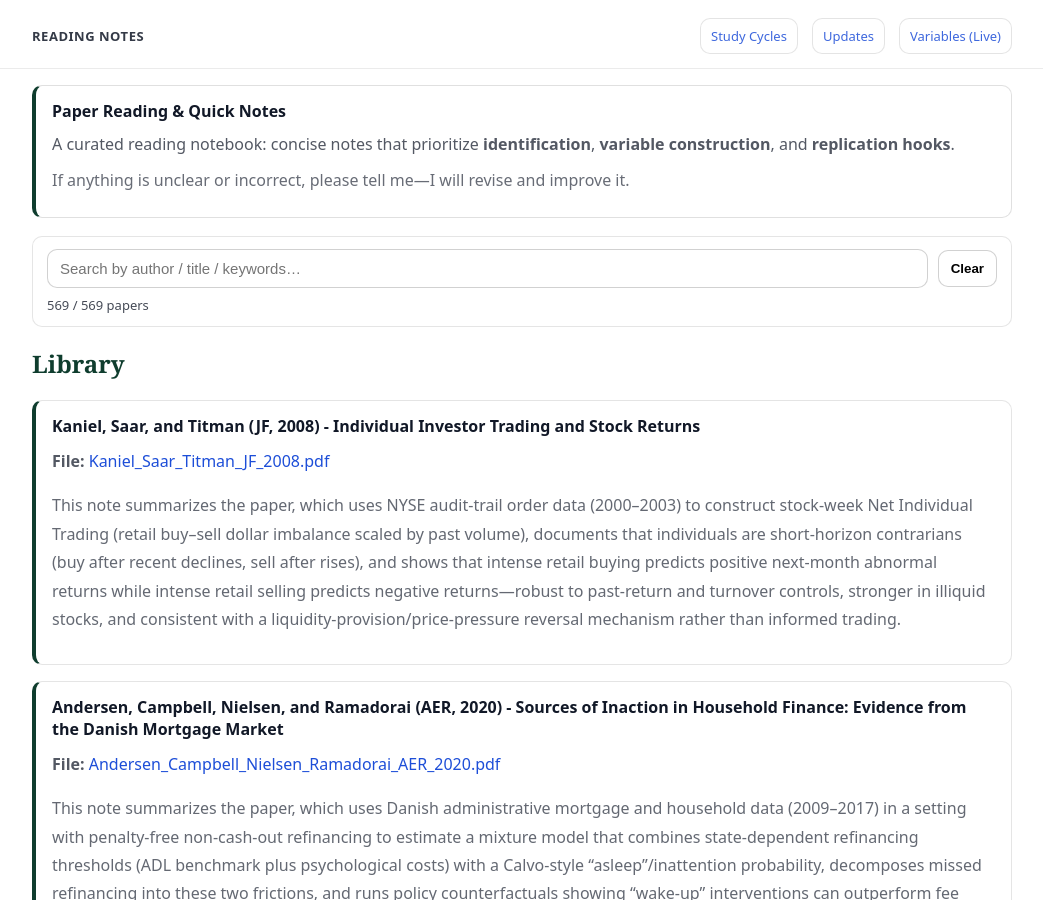
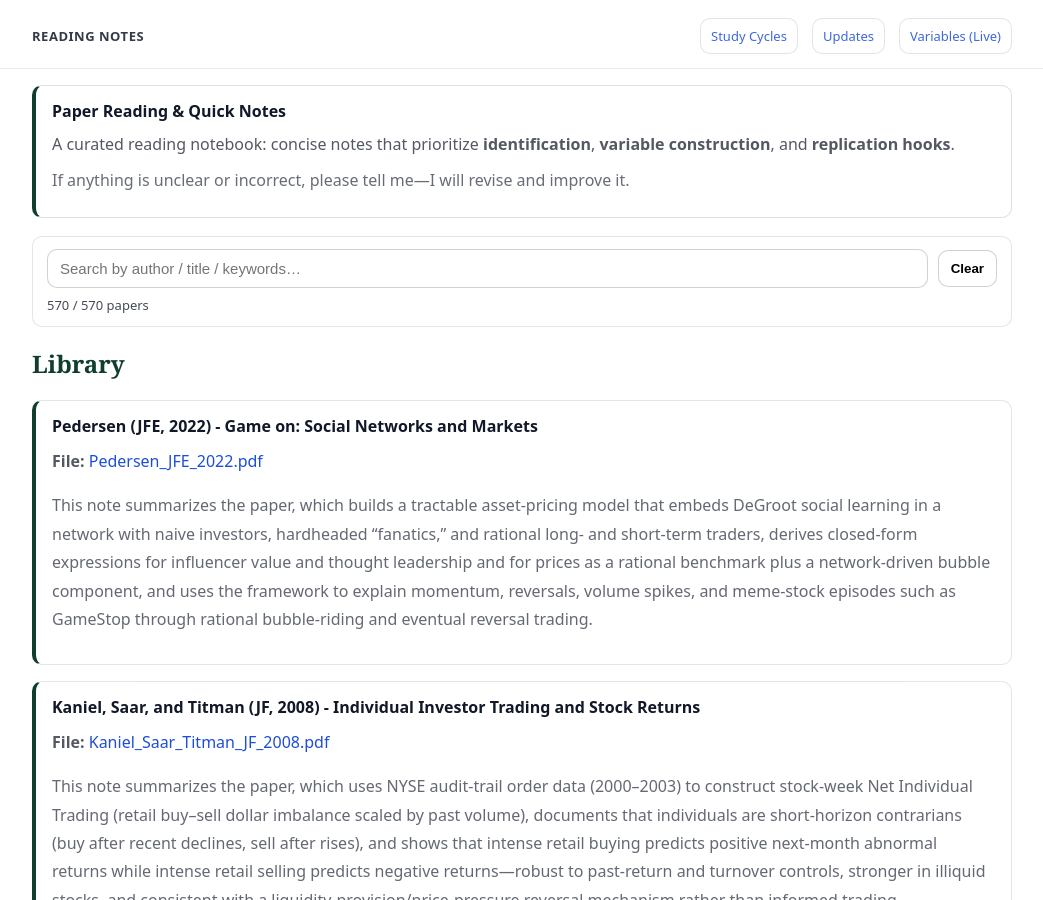
Before and after one commit to yaxinzn/study-archive, a Jekyll site: the page built from reading/index.md, in a window 1280 px wide and 900 px high. Shown: the whole window, without its empty margins (118-1161 px from the left). Built offline with Jekyll 4.4.1, drawn with Linux system fonts in a browser that asks for light colours.

Commit message:
Reading: add/update Pedersen_JFE_2022.pdf

```diff
--- a/_data/reading.yml
+++ b/_data/reading.yml
@@ -1,3 +1,7 @@
+- title: "Pedersen (JFE, 2022) - Game on: Social Networks and Markets"
+  file: "Pedersen_JFE_2022.pdf"
+  desc: "This note summarizes the paper, which builds a tractable asset-pricing model that embeds DeGroot social learning in a network with naive investors, hardheaded “fanatics,” and rational long- and short-term traders, derives closed-form expressions for influencer value and thought leadership and for prices as a rational benchmark plus a network-driven bubble component, and uses the framework to explain momentum, reversals, volume spikes, and meme-stock episodes such as GameStop through rational bubble-riding and eventual reversal trading."
+
 - title: "Kaniel, Saar, and Titman (JF, 2008) - Individual Investor Trading and Stock Returns"
   file: "Kaniel_Saar_Titman_JF_2008.pdf"
   desc: "This note summarizes the paper, which uses NYSE audit-trail order data (2000–2003) to construct stock-week Net Individual Trading (retail buy–sell dollar imbalance scaled by past volume), documents that individuals are short-horizon contrarians (buy after recent declines, sell after rises), and shows that intense retail buying predicts positive next-month abnormal returns while intense retail selling predicts negative returns—robust to past-return and turnover controls, stronger in illiquid stocks, and consistent with a liquidity-provision/price-pressure reversal mechanism rather than informed trading."
```
Also changed, not shown: 1 other file.
